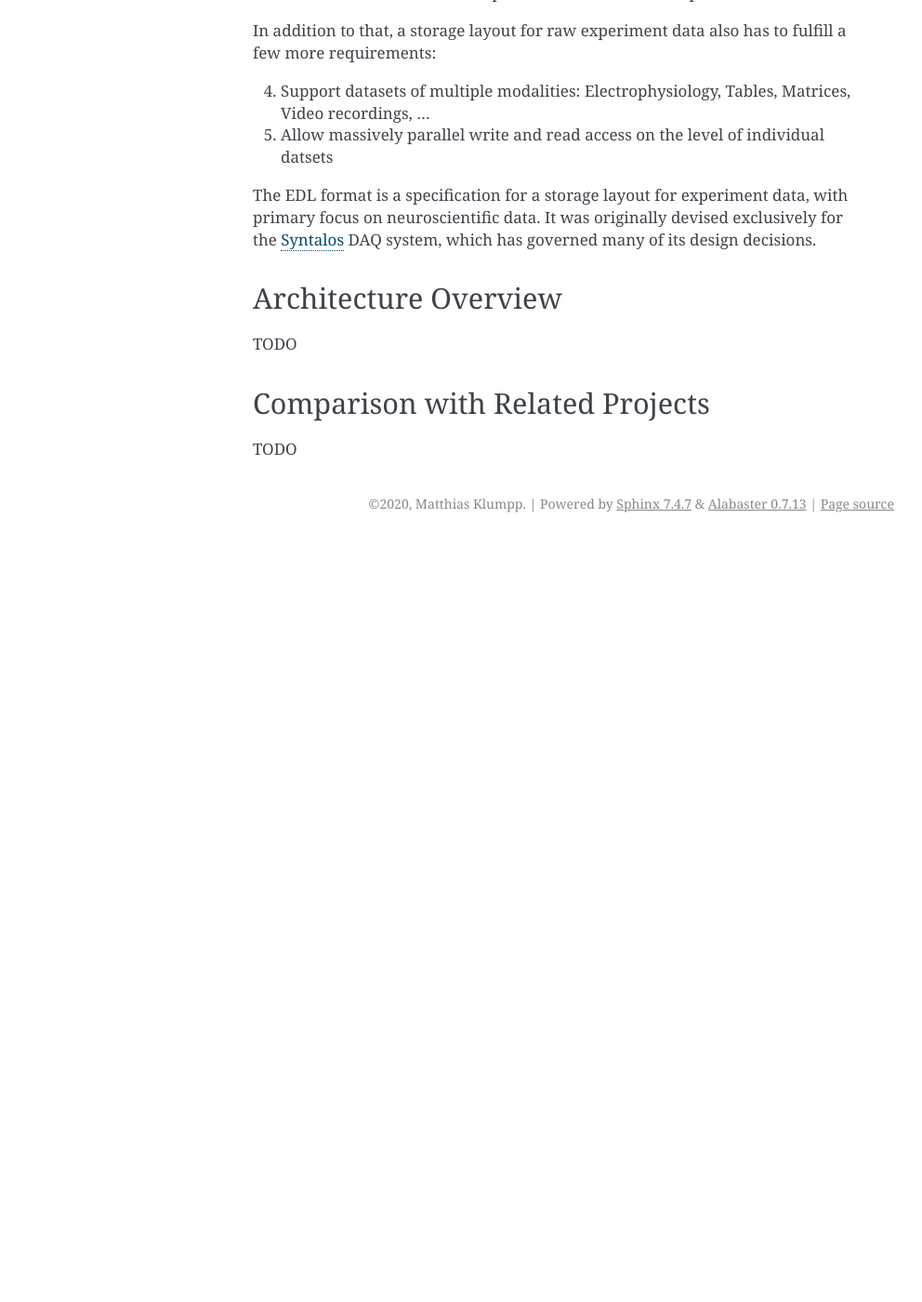
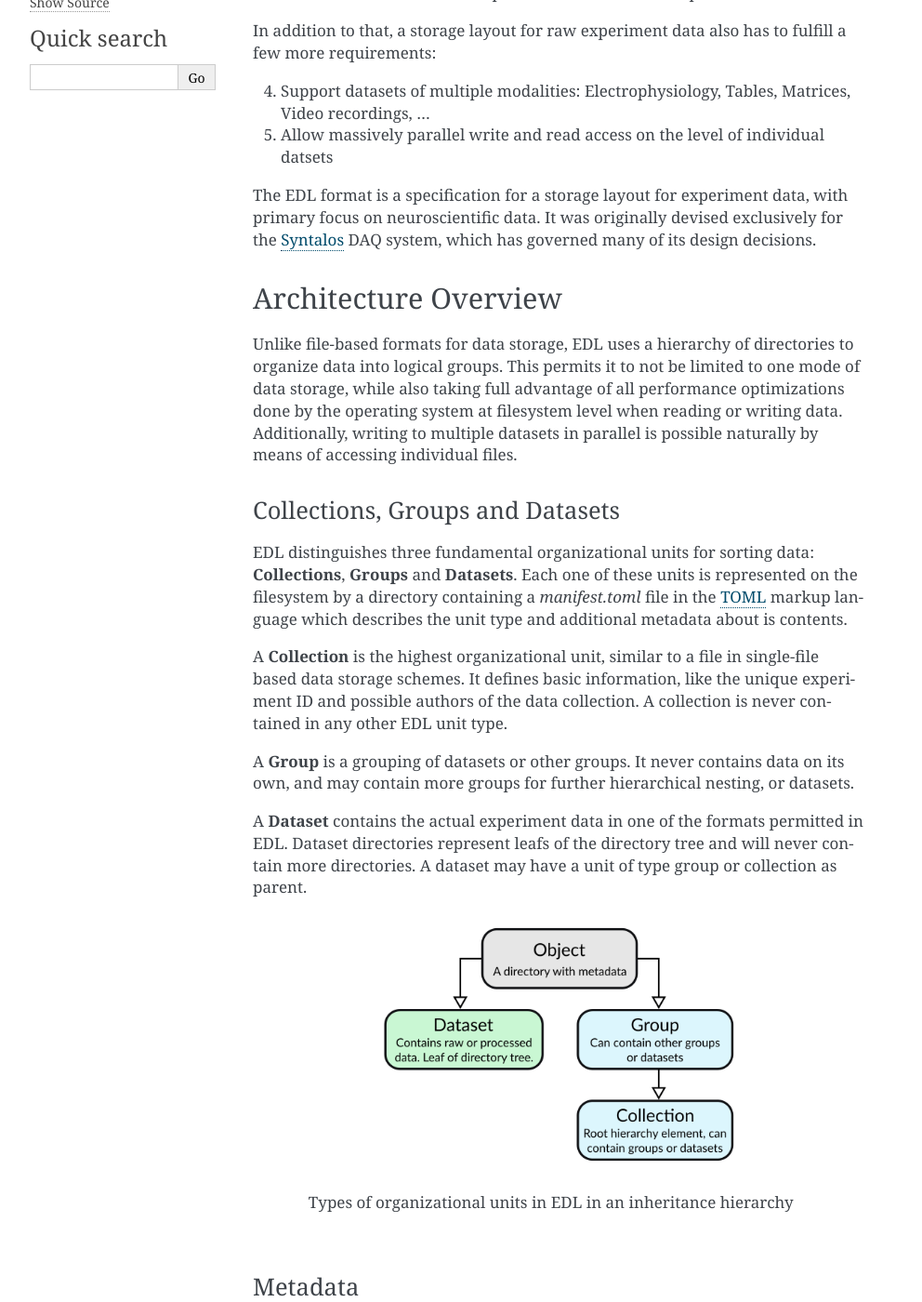
Before and after one commit to syntalos/edlio, a Sphinx documentation site: the page built from docs/intro.rst, in a window 1280 px wide and 1400 px high, scrolled down 347 px. Shown: the whole window at 93% size, without its empty margins (148-1140 px from the left). Built offline with Sphinx 7.4.7, drawn with Linux system fonts in a browser that asks for light colours; the version number could not be read and is left out; before the commit the page ends 928 px from its top, so only the background shows below that; some of the changed text lies outside the part shown.

Commit message:
Add intro text, some graphics and placeholders

```diff
--- a/docs/index.rst
+++ b/docs/index.rst
@@ -6,6 +6,8 @@
    :caption: Contents:
 
    intro.rst
+   metadata.rst
+   dataformats.rst
 
 
 
--- a/docs/intro.rst
+++ b/docs/intro.rst
@@ -26,7 +26,67 @@
 Architecture Overview
 =====================
 
-TODO
+Unlike file-based formats for data storage, EDL uses a hierarchy of directories to organize data into
+logical groups. This permits it to not be limited to one mode of data storage, while also taking full
+advantage of all performance optimizations done by the operating system at filesystem level when reading or
+writing data. Additionally, writing to multiple datasets in parallel is possible naturally by means of
+accessing individual files.
+
+Collections, Groups and Datasets
+--------------------------------
+
+EDL distinguishes three fundamental organizational units for sorting data: **Collections**,
+**Groups** and **Datasets**.
+Each one of these units is represented on the filesystem by a directory containing a `manifest.toml`
+file in the `TOML <https://github.com/toml-lang/toml>`_ markup language which describes the unit type
+and additional metadata about is contents.
+
+A **Collection** is the highest organizational unit, similar to a file in single-file based data
+storage schemes. It defines basic information, like the unique experiment ID and possible authors
+of the data collection. A collection is never contained in any other EDL unit type.
+
+A **Group** is a grouping of datasets or other groups. It never contains data on its own, and may
+contain more groups for further hierarchical nesting, or datasets.
+
+A **Dataset** contains the actual experiment data in one of the formats permitted in EDL. Dataset
+directories represent leafs of the directory tree and will never contain more directories. A dataset
+may have a unit of type group or collection as parent.
+
+.. figure:: img/organization_classes.png
+    :align: center
+    :width: 60%
+    :alt: Organizational classes in EDL
+
+    Types of organizational units in EDL in an inheritance hierarchy
+
+Metadata
+--------
+
+Metadata is stored in the `TOML <https://github.com/toml-lang/toml>`_ text-based human-readable markup language.
+Fields that are generic and specified in EDL are stored in `manifest.toml` files in each directory, while the
+experimenter can define and add arbitrary custom metadata in a separate `attributes.toml` file to describe a group,
+collection or dataset.
+
+Data
+----
+
+Experiment data must be stored in a set of well-defined formats, only one type of data is permitted per dataset.
+In addition to allowing one primary type of data per dataset, EDL also permits the use of one additional "auxiliary"
+type of data. This auxiliary data is usually closely tied to the primary data and describes additional information about
+it, for example mapping of frame numbers to timestamps for videos, or timesync information for data acquired with Syntalos.
+
+Example
+-------
+
+The following graph shows the use of all three organizational unit types in an example directory hierarchy.
+Each node represents a new directory.
+
+.. figure:: img/organization_direxample.png
+    :align: center
+    :width: 100%
+    :alt: Schema of an example EDL directory hierarchy
+
+    Schema of an example EDL directory hierarchy
 
 Comparison with Related Projects
 ================================
```
Also changed, not shown: docs/dataformats.rst (added, +34 -0 lines), docs/metadata.rst (added, +24 -0 lines), docs/img/organization_classes.png (added), docs/img/organization_classes.svg (added), docs/img/organization_direxample.png (added), docs/img/organization_direxample.svg (added).
